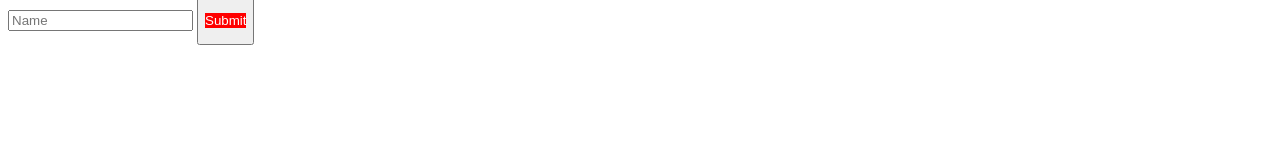
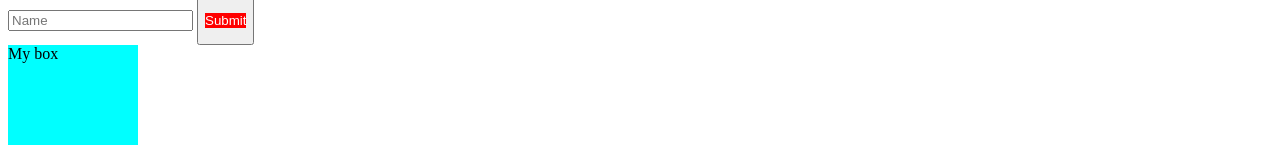
Before and after one commit to AlexTester01/Git-course, a plain HTML site: page index.html in a window 1280 px wide. Shown: the part 1276-1429 px from the top of the page. Before the commit the page ends 1329 px from the top, so only its background shows below. Drawn offline with Linux system fonts and the light colour scheme.

Commit message:
changet file css

```diff
--- a/index.html
+++ b/index.html
@@ -35,6 +35,8 @@
               <input type="text" name="name" placeholder="Name">
               <button type="submit"><p style="color:white; background:red;">Submit</p></button>
               </form>
-
+     <div>
+        My box
+     </div>
     </body>
 </html>
--- a/style.css
+++ b/style.css
@@ -4,3 +4,9 @@ li{
     font-size: 50px;
     font-style: oblique;
 }
+
+div{
+    width: 130px;
+    height: 100px;
+    background-color: aqua;
+}
```
